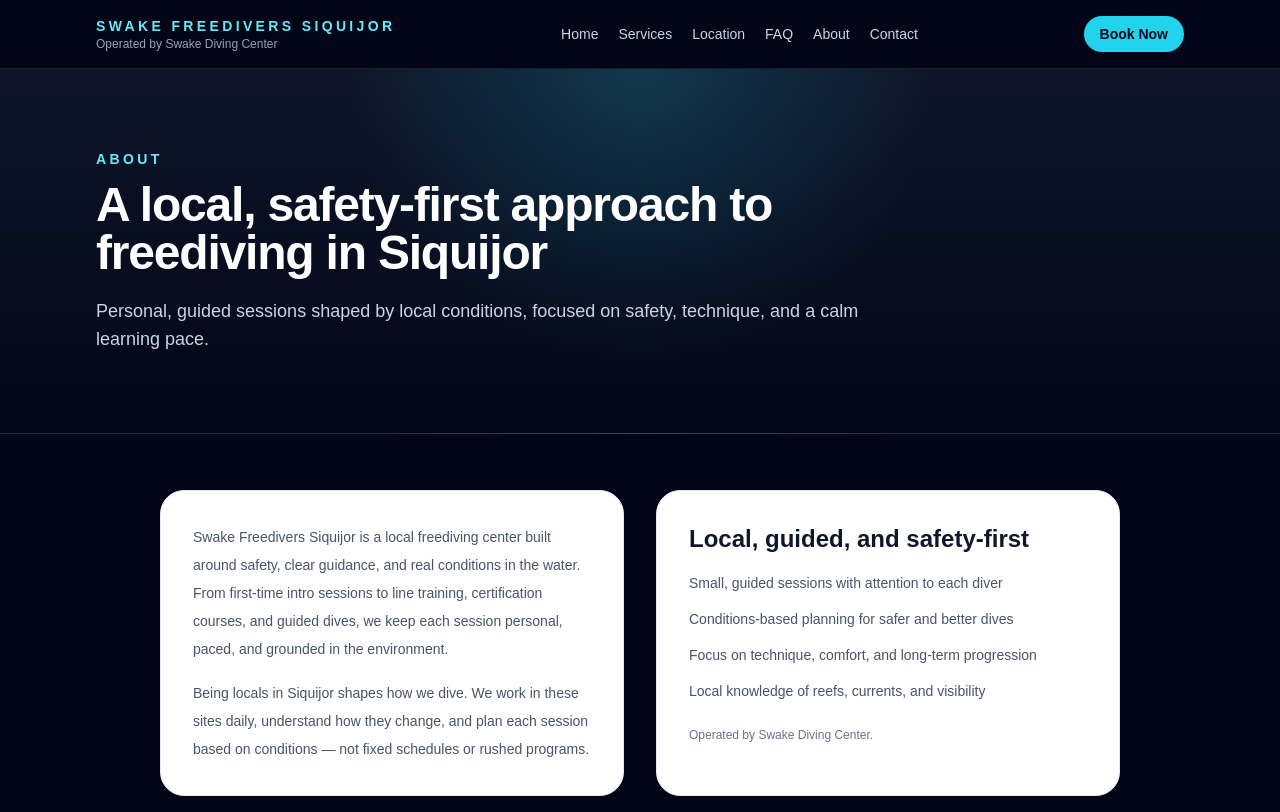
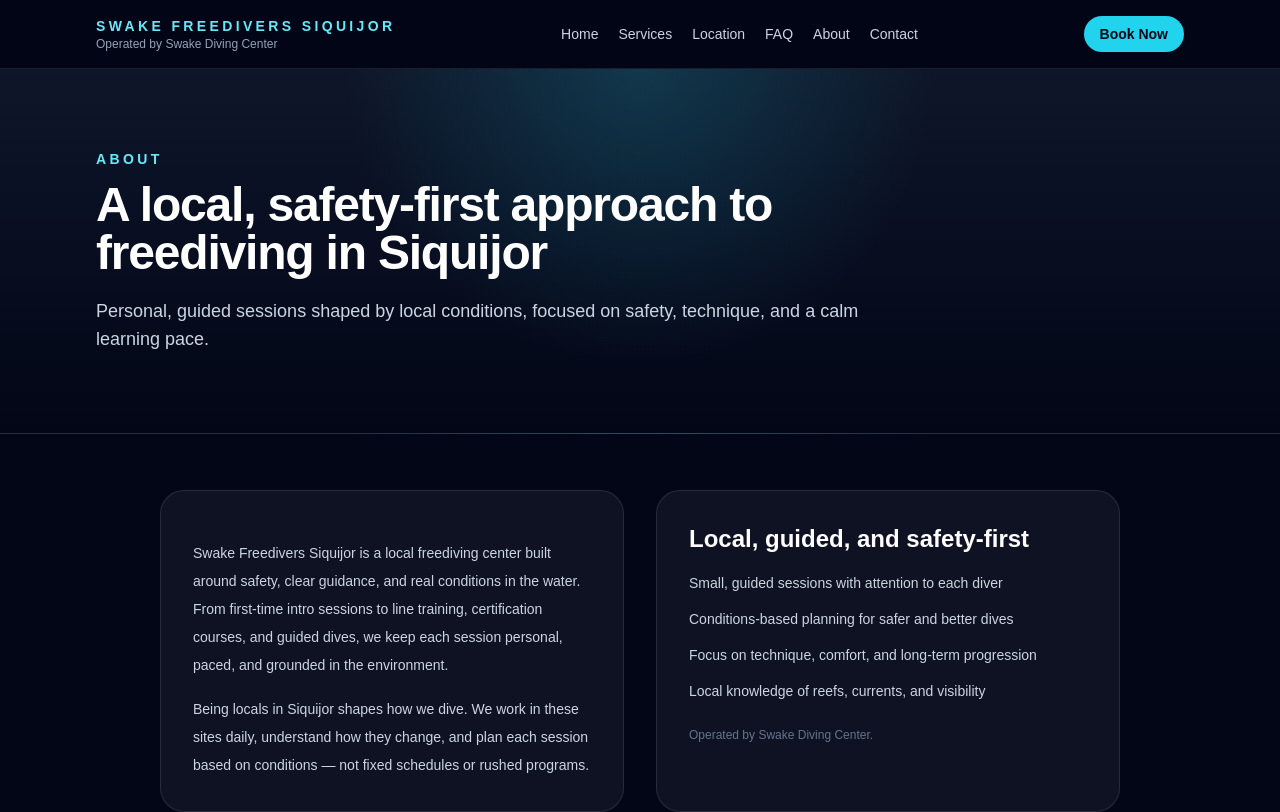
Before and after one commit to cbmserino-cyber/swake-diving-center, a Next.js app: page /about in a window 1280 px wide. Shown: the top 812 px of the page. Built offline with nearby package versions, Linux system fonts and the light colour scheme.

Commit message:
Update page.tsx

```diff
--- a/app/about/page.tsx
+++ b/app/about/page.tsx
@@ -20,9 +20,8 @@ export default function AboutPage() {
 
       <section className="mx-auto max-w-5xl px-6 py-14 lg:px-8">
         <div className="grid gap-8 lg:grid-cols-2">
-          {/* Main About */}
-          <div className="rounded-3xl border border-slate-200 bg-white p-8">
-            <p className="text-sm leading-7 text-slate-600">
+          <div className="rounded-3xl border border-white/10 bg-white/5 p-8">
+            <p className="mt-4 text-sm leading-7 text-slate-300">
               Swake Freedivers Siquijor is a local freediving center built around
               safety, clear guidance, and real conditions in the water. From
               first-time intro sessions to line training, certification courses,
@@ -30,7 +29,7 @@ export default function AboutPage() {
               grounded in the environment.
             </p>
 
-            <p className="mt-4 text-sm leading-7 text-slate-600">
+            <p className="mt-4 text-sm leading-7 text-slate-300">
               Being locals in Siquijor shapes how we dive. We work in these sites
               daily, understand how they change, and plan each session based on
               conditions — not fixed schedules or rushed programs.
@@ -38,12 +37,11 @@ export default function AboutPage() {
           </div>
 
           {/* Identity / Philosophy */}
-          <div className="rounded-3xl border border-slate-200 bg-white p-8">
-            <h2 className="text-2xl font-semibold text-slate-900">
+          <div className="rounded-3xl border border-white/10 bg-white/5 p-8">
+            <h2 className="text-2xl font-semibold text-white">
               Local, guided, and safety-first
             </h2>
-
-            <ul className="mt-4 space-y-3 text-sm leading-6 text-slate-600">
+            <ul className="mt-4 space-y-3 text-sm leading-6 text-slate-300">
               <li>Small, guided sessions with attention to each diver</li>
               <li>Conditions-based planning for safer and better dives</li>
               <li>Focus on technique, comfort, and long-term progression</li>
```
